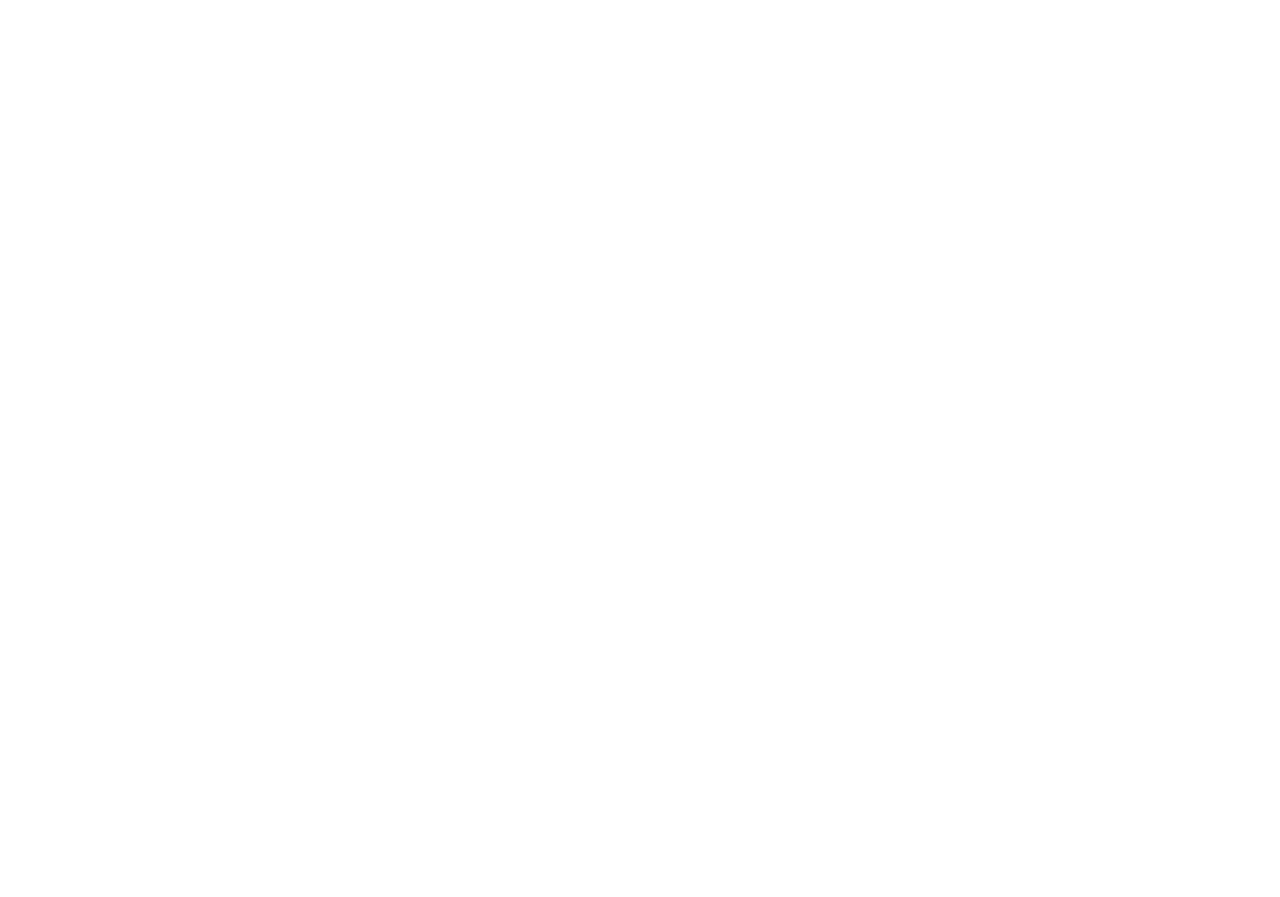
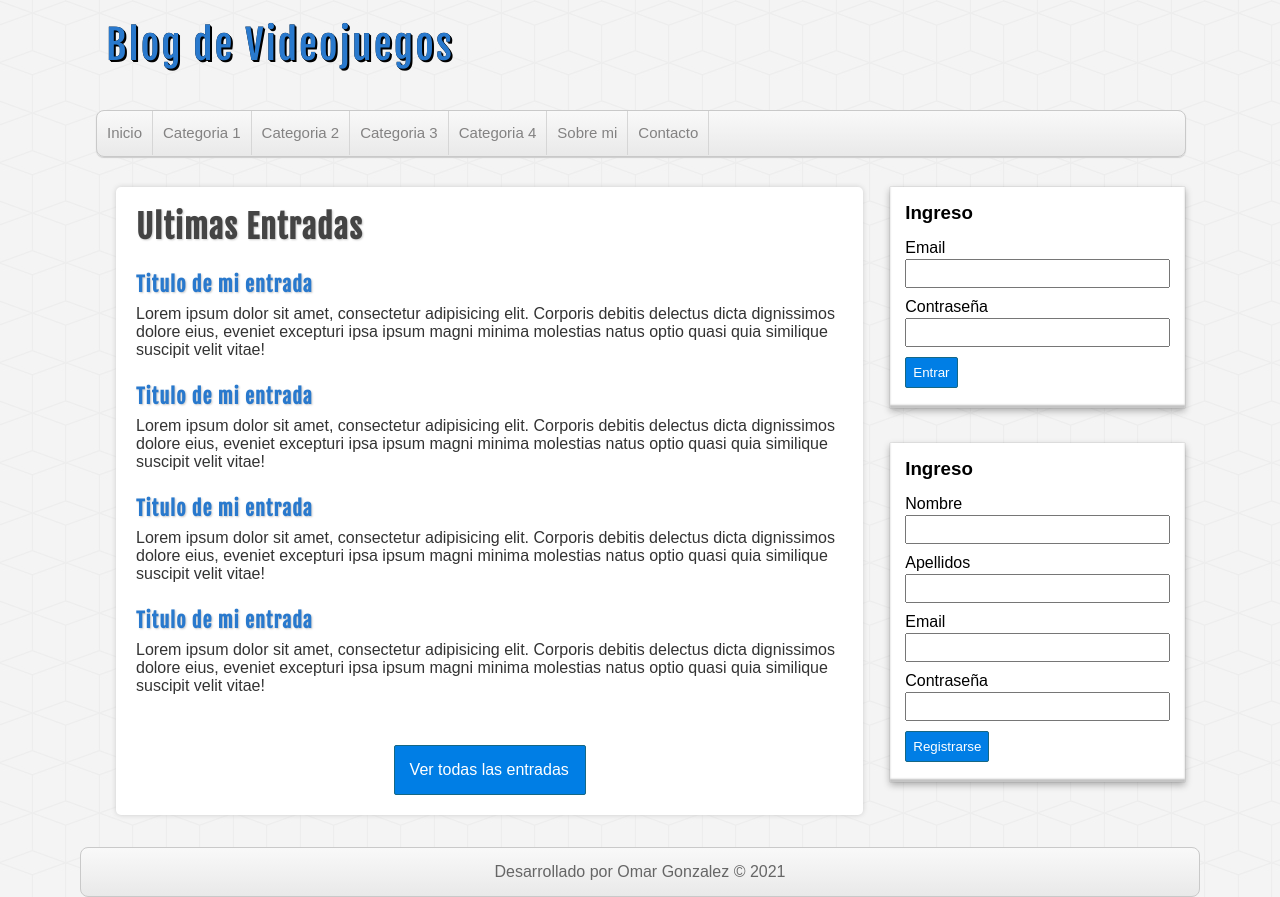
Before and after one commit to omar990408/PHP_Curso, a PHP site: page / in a window 1280 px wide. Before the commit the page is empty. Before the commit the page ends 800 px from the top, so only its background shows below. Run offline with PHP 8.4, Linux system fonts and the light colour scheme.

Commit message:
Finalizando maquetacÃión proyecto PHP

```diff
--- /dev/null
+++ b/10-Proyecto/assets/css/style.css
@@ -0,0 +1,261 @@
+/*FUENTES*/
+@font-face{
+    font-family: "fajala";
+    src: url(../fonts/fuente.ttf) format('truetype');
+    font-weight: normal;
+    font-style: normal;
+}
+
+
+/*GENERALES*/
+*{
+    margin: 0px;
+    padding: 0px;
+    font-family: sans-serif, Helvetica, Arial;
+    text-decoration: none;
+}
+
+.clearfix{
+    clear: both;
+    float: none;
+}
+
+body{
+    background: url(../img/cubes.png) #F4F4F4;
+}
+
+.alerta{
+    padding: 5px;
+    font-size: 14px;
+    color: white;
+    background: green;
+    box-shadow: 0px 1px 3px #ccc;
+    margin-bottom: 15px;
+    border-radius: 2px;
+}
+
+.alerta-error{
+    background: red;
+}
+
+.fecha{
+    color: #4e4e4e;
+    margin-top:5px;
+    font-size: 14px;
+}
+
+/*CABECERA*/
+#cabecera{
+    width: 85%;
+    height: auto;
+    background: transparent;
+    margin: 0px auto;
+    /*border: 1px solid black;*/
+}
+
+
+/*LOGOTIPO*/
+#logo{
+    float:left;
+    width: 540px;
+    height: 110px;
+}
+
+#logo a{
+    font-family: "fajala", Helvetica;
+    font-size: 40px;
+    letter-spacing: 2px;
+    color: #2979CD;
+    text-shadow: 0px 0px 0px black, 1px 1px 0px black, 2px 2px 0px black;
+    transition: all 500ms;
+    line-height: 90px;
+    margin-left: 10px;
+}
+
+#logo a:hover{
+    cursor: pointer;
+    text-shadow: 0px 0px 0px black, -1px -1px 0px black, -2px -2px 0px black;
+}
+
+/*MENU*/
+#menu{
+    clear: both;
+    width: 100%;
+    height: 45px;
+    background: linear-gradient(to bottom, #f9f9f9 0px, #e9e9e9 100%);
+    border: 1px solid #C9C9C9;
+    border-radius: 8px;
+    box-shadow: 0px 1px 1px #ccc;
+    overflow: hidden;
+}
+
+#menu ul{
+    list-style: none;
+}
+
+#menu ul li{
+    float: left;
+    line-height: 44px;
+    border-right: 1px solid #D6D6D6;
+}
+
+#menu ul li a{
+    display: block;
+    padding-left: 10px;
+    padding-right: 10px;
+    font-size: 15px;
+    color: #838282;
+}
+
+#menu ul li a:hover{
+    background: linear-gradient(to bottom, #f2f2f2 0px, #dad9d4 100%);
+}
+
+/*CONTENIDO*/
+#contenedor{
+    width: 85%;
+    height: auto;
+/*    min-height: 600px;*/
+    margin: 0px auto;
+    margin-top: 30px;
+    margin-bottom: 30px;
+}
+
+/*BARRA LATERAL*/
+#sidebar{
+    float:right;
+    width: 27%;
+    height: auto;
+}
+
+.bloque{
+    display:block;
+    width: 90%;
+    margin: 0px auto;
+    margin-bottom: 35px;
+    background: white;
+    padding: 15px;
+    box-shadow: 0px 0px 1px rgba(0,0,0,0.3), 0px 3px 7px rgba(0,0,0,0.3), 0px 0px 1px #FFFFFF inset, 0px -3px 2px rgba(0,0,0,0.25) inset;
+}
+
+.bloque h3{
+    margin-bottom: 15px;
+}
+
+label,
+input[type="text"],
+input[type="email"],
+input[type="password"]{
+    display: block;
+    width: 95%;
+    margin-top:2px;
+    margin-bottom: 2px;
+}
+
+input[type="text"],
+input[type="email"],
+input[type="password"]{
+    padding: 5px;
+    margin-bottom: 10px;
+}
+
+input[type="button"],
+input[type="submit"],
+.boton{
+    margin-top: 5px;
+    margin-bottom: 5px;
+    display: block;
+    border-radius: 2px;
+    color:white;
+    background: #007ee5;
+    border: 1px solid #156785;
+    cursor:pointer;
+    padding: 7px;
+}
+
+.boton{
+    color:white !important;
+    text-align: center;
+    width: 130px;
+}
+
+.boton-naranja{
+    background: orange;
+    border-color: #bd7d08;
+}
+
+.boton-verde{
+    background: #21b921;
+    border-color: green;
+}
+
+.boton-rojo{
+    background: red;
+    border-color: #444;
+}
+
+
+/*PRINCIPAL*/
+#principal{
+    float: left;
+    width: 65%;
+    min-height: 572px;
+    background:white;
+    border-radius: 5px;
+    box-shadow: 0px 0px 5px #ccc;
+    margin-left: 20px;
+    padding: 20px;
+    overflow: hidden;
+}
+
+#principal a{
+    color: #333;
+}
+
+#principal h1{
+    font-size: 32px;
+    color: #444;
+    letter-spacing: 1px;
+    text-shadow: 1px 1px 2px #ccc;
+    font-family: "fajala";
+}
+
+#principal h2{
+    font-size: 20px;
+    color: #2979CD;
+    text-shadow: 1px 1px 2px #ccc;
+    letter-spacing: 1px;
+    font-family: "fajala";
+    margin-top: 25px;
+}
+
+#principal p{
+    margin-top: 8px;
+}
+
+#ver-todas a{
+    display: block;
+    border-radius: 2px;
+    padding: 15px;
+    color:white;
+    background: #007ee5;
+    border: 1px solid #156785;
+    cursor:pointer;
+    width: 160px;
+    margin: 0px auto;
+    margin-top:50px;
+}
+
+/*PIE DE PAGINA*/
+#pie{
+    clear:both;
+    width: 85%;
+    margin: 0px auto;
+    background: linear-gradient(to bottom, #f9f9f9 0px, #e9e9e9 100%);
+    border: 1px solid #c9c9c9;
+    border-radius: 8px 8px;
+    color: #666;
+    height: auto;
+    padding: 15px;
+    text-align: center;
+}
--- /dev/null
+++ b/10-Proyecto/includes/cabecera.php
@@ -0,0 +1,50 @@
+<?php require_once "conexion.php"; ?>
+<!doctype html>
+<html lang="en">
+<head>
+    <meta charset="UTF-8">
+    <meta name="viewport"
+          content="width=device-width, user-scalable=no, initial-scale=1.0, maximum-scale=1.0, minimum-scale=1.0">
+    <meta http-equiv="X-UA-Compatible" content="ie=edge">
+    <link rel="stylesheet" href="assets/css/style.css">
+    <title>Blog | Video Juegos </title>
+</head>
+<body>
+<!--CABECERA-->
+<header id="cabecera">
+    <!--LOGO-->
+    <div id="logo">
+        <a href="index.php">
+            Blog de Videojuegos
+        </a>
+    </div>
+    <!--MENU-->
+    <nav id="menu">
+        <ul>
+            <li>
+                <a href=index.php>Inicio</a>
+            </li>
+            <li>
+                <a href=index.php>Categoria 1</a>
+            </li>
+            <li>
+                <a href=index.php>Categoria 2</a>
+            </li>
+            <li>
+                <a href=index.php>Categoria 3</a>
+            </li>
+            <li>
+                <a href=index.php>Categoria 4</a>
+            </li>
+            <li>
+                <a href=index.php>Sobre mi</a>
+            </li>
+            <li>
+                <a href=index.php>Contacto</a>
+            </li>
+        </ul>
+    </nav>
+
+    <div class="clearfix"></div>
+</header>
+<div id="contenedor">
--- /dev/null
+++ b/10-Proyecto/includes/conexion.php
@@ -0,0 +1,8 @@
+<?php
+$servidor = "localhost";
+$usuario = "root";
+$password = "";
+$basededatos = "blog_master";
+$db = mysqli_connect($servidor, $usuario, $password, $basededatos);
+
+mysqli_query($db, "SET NAMES 'UTF-8'");
--- /dev/null
+++ b/10-Proyecto/includes/lateral.php
@@ -0,0 +1,38 @@
+<asside id="sidebar">
+
+    <div id="login" class="bloque">
+        <h3>Ingreso</h3>
+        <form action="login.php" method="post">
+
+            <label for="email">Email</label>
+            <input type="email" name="email" id="">
+            <label for="password">Contraseña</label>
+            <input type="password" name="password" id="">
+
+            <input type="submit" value="Entrar">
+
+        </form>
+    </div>
+
+    <div id="registre" class="bloque">
+        <h3>Ingreso</h3>
+        <form action="registro.php" method="post">
+
+            <label for="nombre">Nombre</label>
+            <input type="text" name="nombre" id="">
+
+            <label for="apellidos">Apellidos</label>
+            <input type="text" name="apellidos" id="">
+
+            <label for="email">Email</label>
+            <input type="email" name="email" id="">
+
+            <label for="password">Contraseña</label>
+            <input type="password" name="password" id="">
+
+            <input type="submit" value="Registrarse">
+
+        </form>
+    </div>
+
+</asside>
--- /dev/null
+++ b/10-Proyecto/includes/pie.php
@@ -0,0 +1,10 @@
+<div class="clearfix"></div>
+</div>
+<!--PIE DE PAGINA-->
+<footer id="pie">
+
+    <p> Desarrollado por Omar Gonzalez &copy; 2021</p>
+
+</footer>
+</body>
+</html>
--- a/10-Proyecto/index.php
+++ b/10-Proyecto/index.php
@@ -1 +1,59 @@
-<?php
+<?php require_once "includes/cabecera.php"; ?>
+<!--SIDEBAR-->
+<?php require_once "includes/lateral.php"; ?>
+<!--CAJA PRINCIPAL-->
+<div id="principal">
+    <h1>Ultimas Entradas</h1>
+    <article class="entrada">
+        <a href="">
+            <h2>Titulo de mi entrada</h2>
+            <p>
+                Lorem ipsum dolor sit amet, consectetur adipisicing elit. Corporis debitis delectus dicta
+                dignissimos
+                dolore eius, eveniet excepturi ipsa ipsum magni minima molestias natus optio quasi quia similique
+                suscipit velit vitae!
+            </p>
+        </a>
+    </article>
+
+    <article class="entrada">
+        <a href="">
+            <h2>Titulo de mi entrada</h2>
+            <p>
+                Lorem ipsum dolor sit amet, consectetur adipisicing elit. Corporis debitis delectus dicta
+                dignissimos
+                dolore eius, eveniet excepturi ipsa ipsum magni minima molestias natus optio quasi quia similique
+                suscipit velit vitae!
+            </p>
+        </a>
+    </article>
+
+    <article class="entrada">
+        <a href="">
+            <h2>Titulo de mi entrada</h2>
+            <p>
+                Lorem ipsum dolor sit amet, consectetur adipisicing elit. Corporis debitis delectus dicta
+                dignissimos
+                dolore eius, eveniet excepturi ipsa ipsum magni minima molestias natus optio quasi quia similique
+                suscipit velit vitae!
+            </p>
+        </a>
+    </article>
+
+    <article class="entrada">
+        <a href="">
+            <h2>Titulo de mi entrada</h2>
+            <p>
+                Lorem ipsum dolor sit amet, consectetur adipisicing elit. Corporis debitis delectus dicta
+                dignissimos
+                dolore eius, eveniet excepturi ipsa ipsum magni minima molestias natus optio quasi quia similique
+                suscipit velit vitae!
+            </p>
+        </a>
+    </article>
+    <div id="ver-todas">
+        <a href="">Ver todas las entradas</a>
+    </div>
+</div>
+
+<?php require_once "includes/pie.php"; ?>
```
Also changed, not shown: 10-Proyecto/assets/fonts/fuente.ttf (added), 10-Proyecto/assets/img/cubes.png (added).
